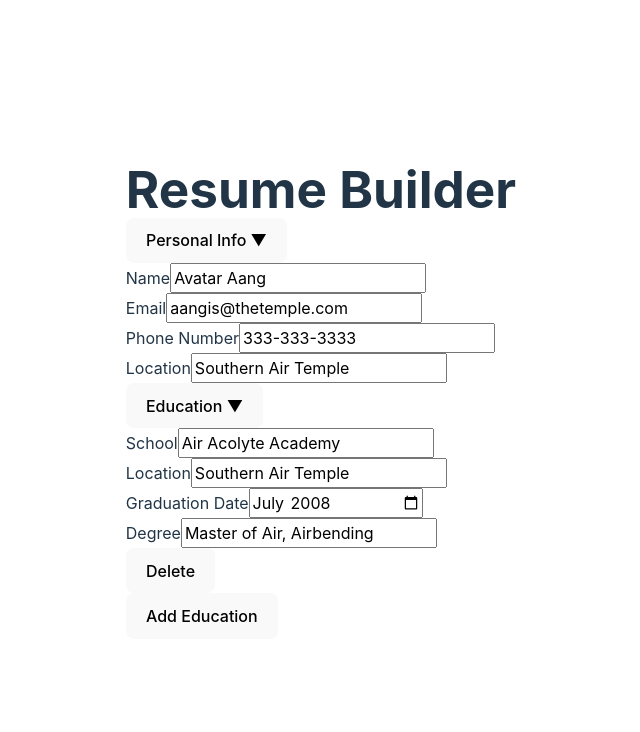
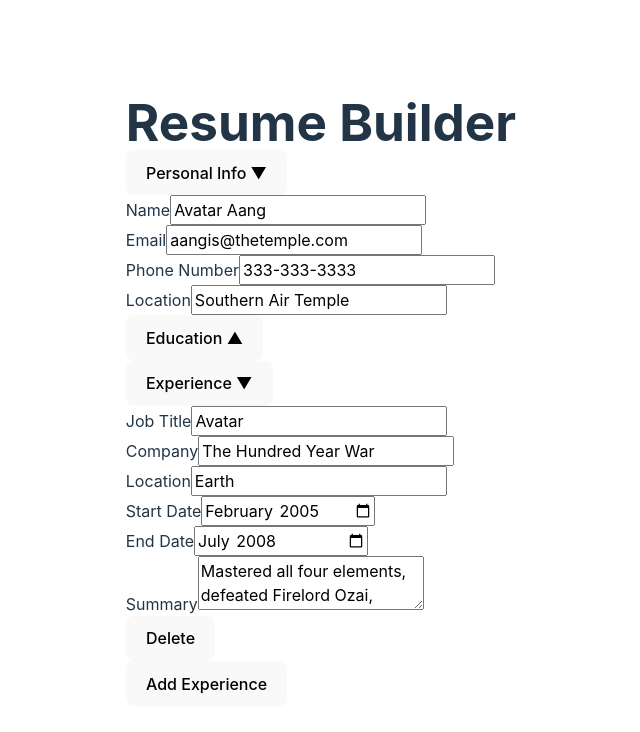
Before and after one commit to ey-u/resume-builder, a React (Vite) app: page / in a window 1280 px wide. Shown: the top 732 px of the page, without its empty margins (319-959 px from the left). Built offline with nearby package versions, Linux system fonts and the light colour scheme.

Commit message:
Add functional experience section

```diff
--- a/src/App.jsx
+++ b/src/App.jsx
@@ -4,6 +4,7 @@ import PersonalInfo from "./components/PersonalInfo";
 import Section from "./components/Section";
 import defaultData from "./defaultData";
 import Education from "./components/Education";
+import Experience from "./components/Experience";
 
 export default function App() {
   const [resume, dispatch] = useReducer(resumeReducer, defaultData);
@@ -38,9 +39,27 @@ export default function App() {
     });
   }
 
-  // function handleExperienceChange() {
+  function handleExperienceChange(e, id) {
+    dispatch({
+      type: "updated_experience",
+      id: id,
+      name: e.target.name,
+      value: e.target.value,
+    });
+  }
 
-  // }
+  function handleNewExperience() {
+    dispatch({
+      type: "added_experience",
+    });
+  }
+
+  function handleDeletedExperience(id) {
+    dispatch({
+      type: "deleted_experience",
+      id: id,
+    });
+  }
 
   return (
     <>
@@ -48,7 +67,7 @@ export default function App() {
       <Section initialToggle={true} title={"Personal Info"}>
         <PersonalInfo onChange={handlePersonalInfoChange} resume={resume} />
       </Section>
-      <Section initialToggle={true} title={"Education"}>
+      <Section initialToggle={false} title={"Education"}>
         {resume.education.map((entry) => {
           return (
             <Education
@@ -61,6 +80,20 @@ export default function App() {
           );
         })}
         <button onClick={handleNewEducation}>Add Education</button>
+      </Section>
+      <Section initialToggle={true} title={"Experience"}>
+        {resume.experience.map((entry) => {
+          return (
+            <Experience
+              key={entry.id}
+              onChange={handleExperienceChange}
+              onDelete={handleDeletedExperience}
+              experience={entry}
+              id={entry.id}
+            />
+          );
+        })}
+        <button onClick={handleNewExperience}>Add Experience</button>
       </Section>
     </>
   );
@@ -110,6 +143,44 @@ function resumeReducer(resume, action) {
         education: resume.education.filter((entry) => entry.id !== action.id),
       };
     }
+    case "updated_experience": {
+      return {
+        ...resume,
+        experience: resume.experience.map((entry) => {
+          if (action.id === entry.id) {
+            return {
+              ...entry,
+              [action.name]: action.value,
+            };
+          } else {
+            return entry;
+          }
+        }),
+      };
+    }
+    case "added_experience": {
+      return {
+        ...resume,
+        experience: [
+          ...resume.experience,
+          {
+            id: crypto.randomUUID(),
+            position: "",
+            company: "",
+            location: "",
+            startDate: "",
+            endDate: "",
+            summary: "",
+          },
+        ],
+      };
+    }
+    case "deleted_experience": {
+      return {
+        ...resume,
+        experience: resume.experience.filter((entry) => entry.id !== action.id),
+      };
+    }
     default: {
       throw Error("Unknown action: " + action.type);
     }
--- /dev/null
+++ b/src/components/Experience.jsx
@@ -0,0 +1,78 @@
+export default function Experience({ onChange, onDelete, experience, id }) {
+  return (
+    <div>
+      <form>
+        <div>
+          <label htmlFor="position">Job Title</label>
+          <input
+            id="position"
+            name="position"
+            type="text"
+            value={experience.position}
+            onChange={(e) => onChange(e, id)}
+          />
+        </div>
+
+        <div>
+          <label htmlFor="company">Company</label>
+          <input
+            id="company"
+            name="company"
+            type="text"
+            value={experience.company}
+            onChange={(e) => onChange(e, id)}
+            autoComplete="on"
+          />
+        </div>
+
+        <div>
+          <label htmlFor="location">Location</label>
+          <input
+            id="location"
+            name="location"
+            type="text"
+            value={experience.location}
+            onChange={(e) => onChange(e, id)}
+          />
+        </div>
+
+        <div>
+          <label htmlFor="startDate">Start Date</label>
+          <input
+            id="startDate"
+            name="startDate"
+            type="month"
+            value={experience.startDate}
+            onChange={(e) => onChange(e, id)}
+          />
+        </div>
+
+        <div>
+          <label htmlFor="endDate">End Date</label>
+          <input
+            id="endDate"
+            name="endDate"
+            type="month"
+            value={experience.endDate}
+            onChange={(e) => onChange(e, id)}
+          />
+        </div>
+
+        <div>
+          <label htmlFor="summary">Summary</label>
+          <textarea
+            id="summary"
+            name="summary"
+            value={experience.summary}
+            onChange={(e) => onChange(e, id)}
+            placeholder="Please enter your responsibilities as a comma separated list"
+          />
+        </div>
+
+        <button type="button" onClick={() => onDelete(id)}>
+          Delete
+        </button>
+      </form>
+    </div>
+  );
+}
--- a/src/defaultData.js
+++ b/src/defaultData.js
@@ -20,7 +20,7 @@ const defaultData = {
       location: "Earth",
       startDate: "2005-02",
       endDate: "2008-07",
-      responsibilities:
+      summary:
         "Mastered all four elements, defeated Firelord Ozai, ended Hundred Year War",
     },
   ],
```
